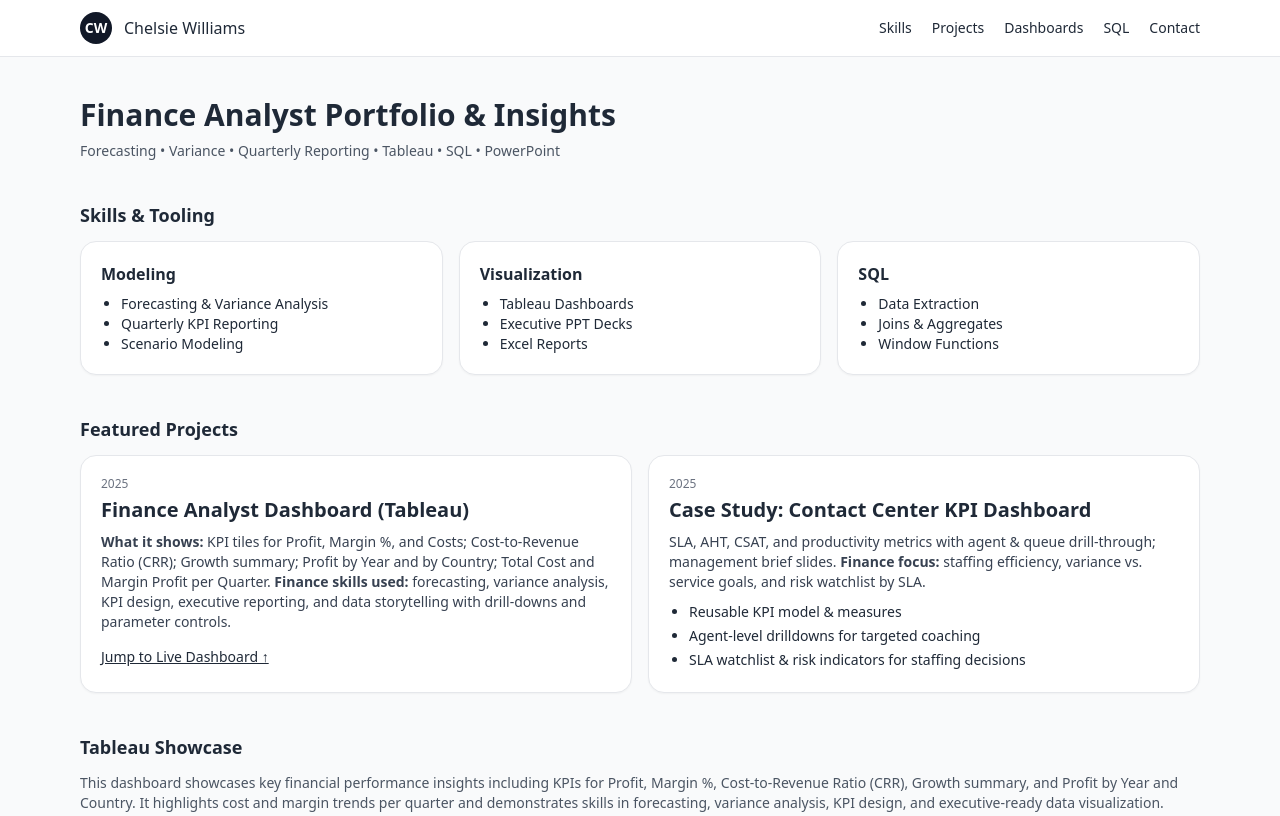
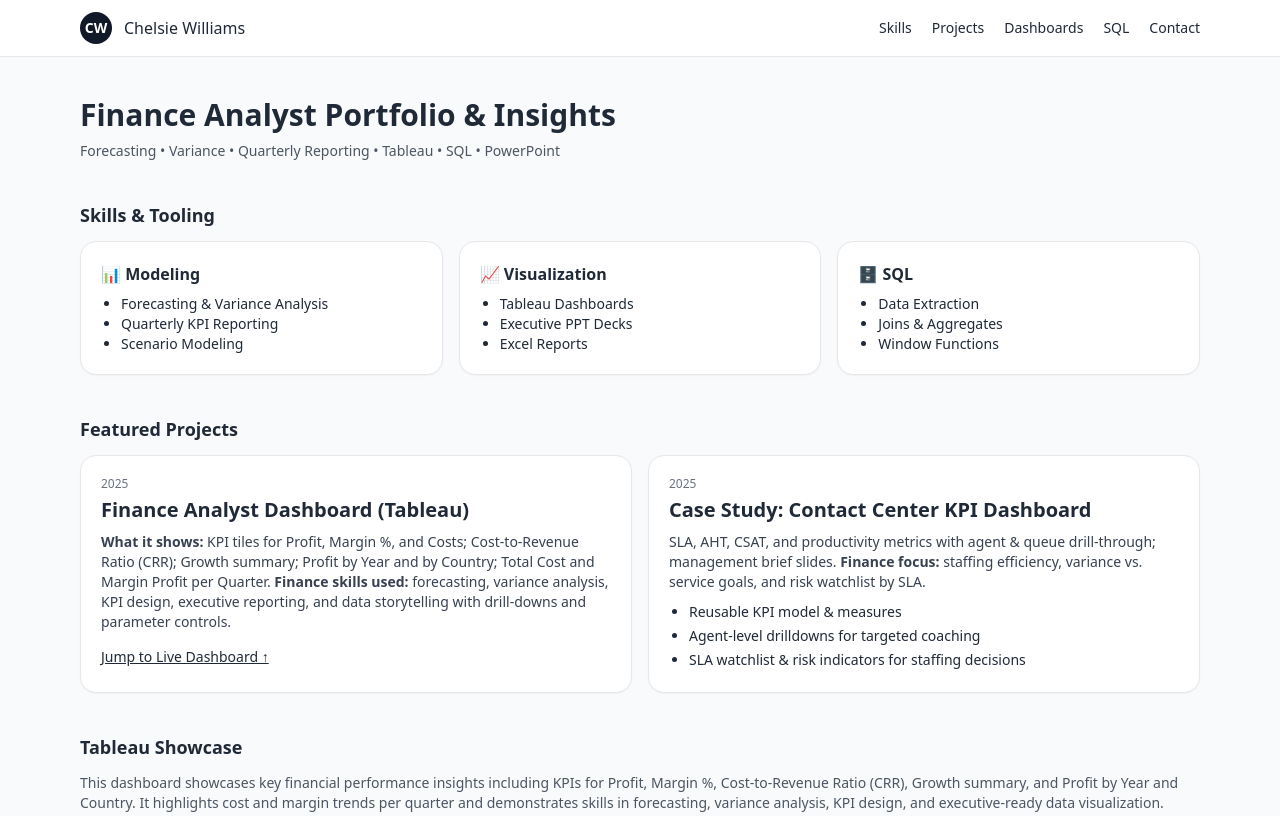
Before and after one commit to chelsiewilliamscw3-sketch/Data-analyst, a plain HTML site: page index.html in a window 1280 px wide. Shown: the top 816 px of the page. Drawn offline with nearby package versions, Linux system fonts and the light colour scheme.

Commit message:
Update index.html

```diff
--- a/index.html
+++ b/index.html
@@ -8,7 +8,6 @@
   <style>
     html { scroll-behavior: smooth; }
     .card { border-radius: 1rem; background: #ffffff; border: 1px solid #e5e7eb; box-shadow: 0 1px 2px rgba(0,0,0,.04); }
-    .chip { display:inline-block; padding:.25rem .6rem; border:1px solid #e5e7eb; border-radius:9999px; font-size:.75rem; background:#fff; }
   </style>
 </head>
 <body class="bg-gray-50 text-gray-800">
@@ -43,7 +42,7 @@
     <h2 class="text-lg font-semibold mb-3">Skills &amp; Tooling</h2>
     <div class="grid md:grid-cols-3 gap-4">
       <div class="card p-5">
-        <h3 class="font-semibold mb-2">Modeling</h3>
+        <h3 class="font-semibold mb-2">📊 Modeling</h3>
         <ul class="list-disc ml-5 text-sm">
           <li>Forecasting &amp; Variance Analysis</li>
           <li>Quarterly KPI Reporting</li>
@@ -51,7 +50,7 @@
         </ul>
       </div>
       <div class="card p-5">
-        <h3 class="font-semibold mb-2">Visualization</h3>
+        <h3 class="font-semibold mb-2">📈 Visualization</h3>
         <ul class="list-disc ml-5 text-sm">
           <li>Tableau Dashboards</li>
           <li>Executive PPT Decks</li>
@@ -59,7 +58,7 @@
         </ul>
       </div>
       <div class="card p-5">
-        <h3 class="font-semibold mb-2">SQL</h3>
+        <h3 class="font-semibold mb-2">🗄️ SQL</h3>
         <ul class="list-disc ml-5 text-sm">
           <li>Data Extraction</li>
           <li>Joins &amp; Aggregates</li>
@@ -104,7 +103,7 @@
     </div>
   </section>
 
-  <!-- Tableau Showcase (with paragraph + RELIABLE EMBED) -->
+  <!-- Tableau Showcase -->
   <section id="dashboards" class="max-w-6xl mx-auto px-4 pt-10">
     <h2 class="text-lg font-semibold mb-3">Tableau Showcase</h2>
     <p class="text-sm text-gray-600 mb-3">
@@ -112,9 +111,7 @@
       Growth summary, and Profit by Year and Country. It highlights cost and margin trends per quarter and demonstrates skills in
       forecasting, variance analysis, KPI design, and executive-ready data visualization.
     </p>
-
     <div class="card p-3">
-      <!-- Replace the src below with YOUR Tableau Public URL if different -->
       <div class="aspect-[16/9] w-full">
         <iframe
           src="https://public.tableau.com/views/FinancialAnalystDashboard/FinancialDashboard?:showVizHome=no&:embed=true"
```
